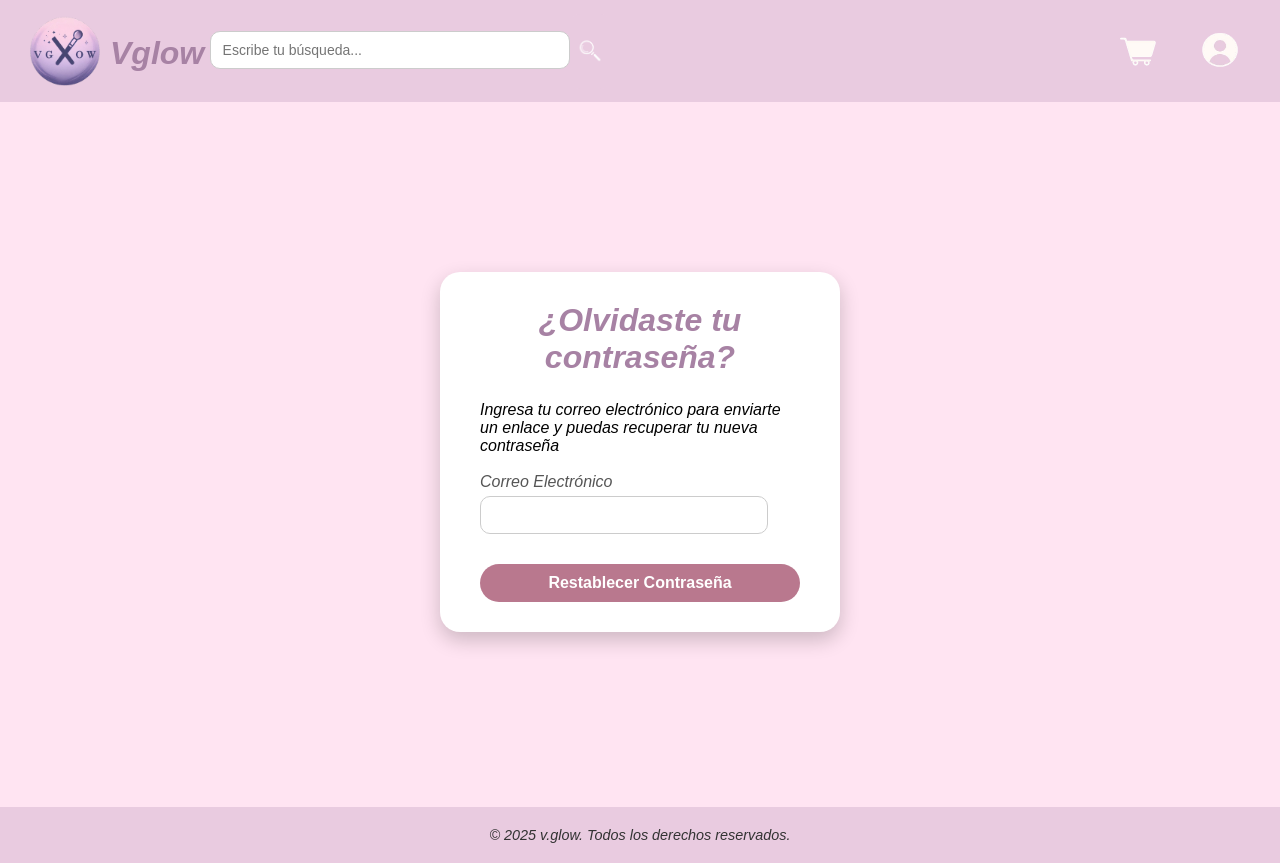
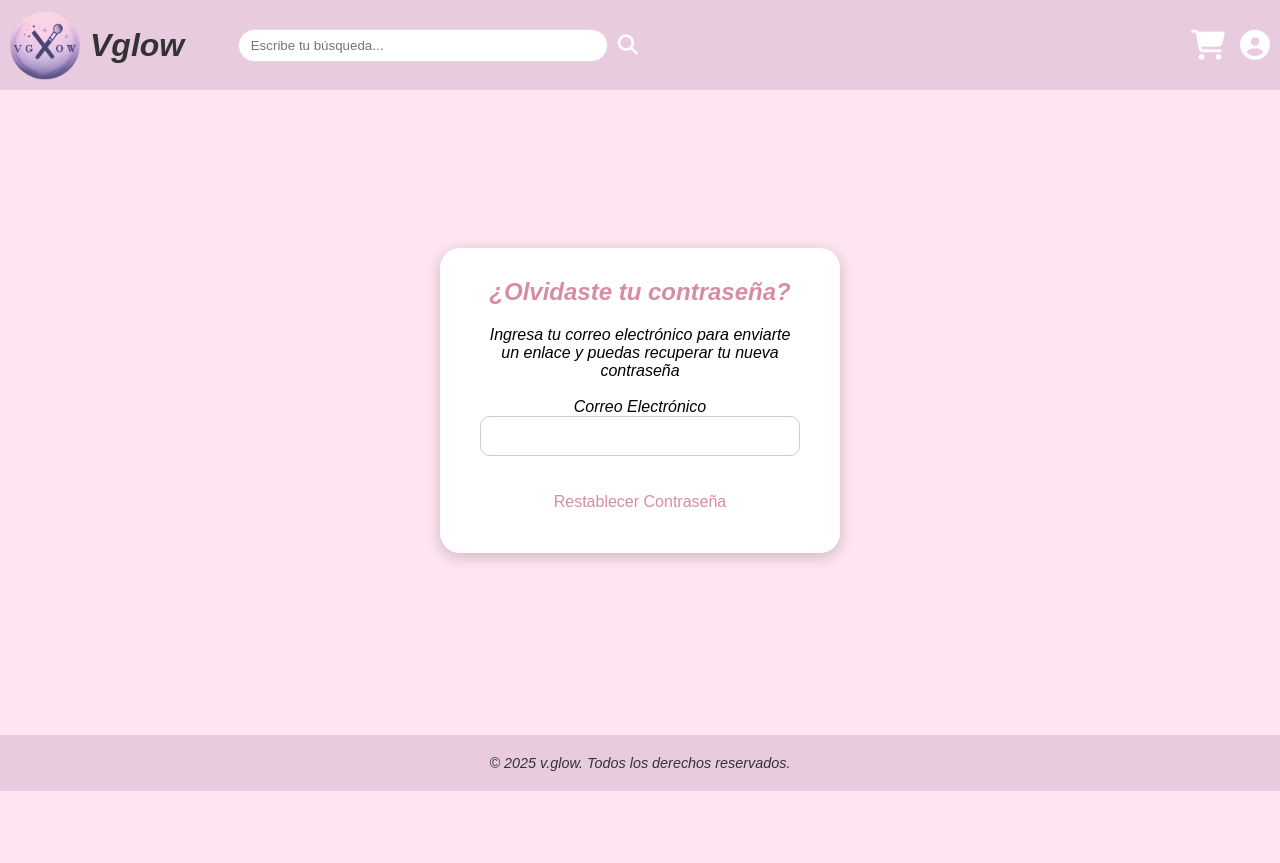
Before and after one commit to tania542/Vglow, a plain HTML site: page olvideContrasena.html in a window 1280 px wide. After the commit the page ends 800 px from the top, so only its background shows below. Drawn offline with Linux system fonts and the light colour scheme; a web font is replaced by a local one.

Commit message:
Contrasenaa

```diff
--- a/olvideContrasena.html
+++ b/olvideContrasena.html
@@ -5,8 +5,9 @@
     <meta charset="UTF-8">
     <meta name="viewport" content="width=device-width, initial-scale=1.0">
     <title>V.GLOW</title>
+    <link rel="stylesheet" href="https://cdnjs.cloudflare.com/ajax/libs/font-awesome/6.5.0/css/all.min.css">
     <link rel="icon" type="image/png" href="img/logo.png">
-    <link rel="stylesheet" href="stylesUsuario.css">
+    <link rel="stylesheet" href="css/stylesUsuario.css">
 </head>
 
 <body>
@@ -20,28 +21,30 @@
             <form action="#" method="get" class="buscar">
                 <input type="text" name="search" placeholder="Escribe tu búsqueda...">
                 <button type="submit">
-                    <img src="img/lupa.png" alt="Buscar" style="width: 30px; height: 30px;">
+                    <i class="fa-solid fa-magnifying-glass lupa" style="color: #ffffff;"></i>
                 </button>
             </form>
             <div class="icons">
-                <img src="img/carrito.png" alt="carrito">
-                <img src="img/usuario.png" alt="usuario">
+                <a href="carrito.html"><i class="fa-solid fa-cart-shopping carrito-icono"
+                        style="color: #ffffff;"></i></a>
+                <a href="loguin.html"><i class="fa-solid fa-circle-user login-icono" style="color: #ffffff;"></i></a>
             </div>
         </nav>
     </header>
-
-    <section class="usuario-container">
-        <div class="usuario-form">
+    <main>
+        <section class="contendor-login">
+            <div class="formulario">
                 <h1>¿Olvidaste tu contraseña?</h1>
                 <p>Ingresa tu correo electrónico para enviarte un enlace y puedas recuperar tu nueva contraseña</p><br>
                 <form>
                     <label for="correo">Correo Electrónico</label>
                     <input type="email" id="correo" required>
 
-                <button type="submit" class="btn password">Restablecer Contraseña</button>
+                    <button type="submit" class="botonac">Restablecer Contraseña</button>
                 </form>
             </div>
         </section>
+    </main>
 
     <!-- Pie de página -->
     <footer>
```
Lines whose indentation alone changed are shown as unchanged.
